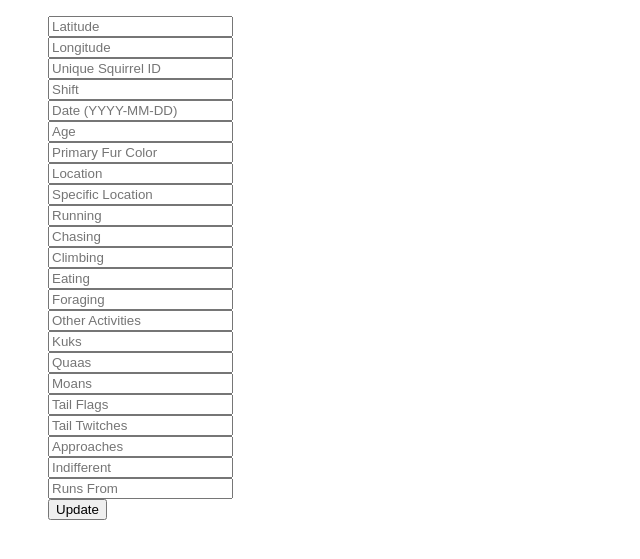
After one commit to shr-frank/project56, a Django app: a page that uses tracker/templates/tracker/update.html in a window 1280 px wide. The commit adds this page. Shown: the top 559 px of the page, without its empty margins (0-640 px from the left). Run offline with Django 3.2, Linux system fonts and the light colour scheme.

Commit message:
Added update function

```diff
--- a/project56/urls.py
+++ b/project56/urls.py
@@ -17,6 +17,6 @@ from django.contrib import admin
 from django.urls import path, include
 
 urlpatterns = [
-    path('tracker/', include('tracker.urls')),
+    path('tracker/', include(('tracker.urls','tracker'),namespace='tracker')),
     path('admin/', admin.site.urls),
 ]
--- a/tracker/templates/tracker/sightings.html
+++ b/tracker/templates/tracker/sightings.html
@@ -11,7 +11,7 @@
 	<p>
 	{% for squirrel in sq_all %}
 	<ul>
-		<li> {{squirrel}} <a href="">EDIT</a></li>
+		<li> {{squirrel}} <a href="{% url 'tracker:update' squirrel.unique_squirrel_id %}">EDIT</a></li>
 	</ul>
 	{% endfor %}
 
--- /dev/null
+++ b/tracker/templates/tracker/update.html
@@ -0,0 +1,44 @@
+<!DOCTYPE html>
+<html lang="en">
+<head>
+    <meta charset="UTF-8">
+    <title>Title</title>
+</head>
+<body>
+
+        <p>
+
+        <ul>
+		<div>
+		<form method="post" action="">
+			{% csrf_token %}
+			<input type="text" placeholder="Latitude" name="latitude"><br>
+			<input type="text" placeholder="Longitude" name="lngitude"><br>
+			<input type="text" placeholder="Unique Squirrel ID" name="unique_squirrel_id"><br>
+			<input type="text" placeholder="Shift" name="shift"><br>
+			<input type="text" placeholder="Date (YYYY-MM-DD)" name="date"><br>
+			<input type="text" placeholder="Age" name="age"><br>
+			<input type="text" placeholder="Primary Fur Color" name="primary_fur_color"><br>
+			<input type="text" placeholder="Location" name="location"><br>
+			<input type="text" placeholder="Specific Location" name="specific_location"><br>
+			<input type="text" placeholder="Running" name="running"><br>
+			<input type="text" placeholder="Chasing" name="chasing"><br>
+			<input type="text" placeholder="Climbing" name="climbing"><br>
+			<input type="text" placeholder="Eating" name="eating"><br>
+			<input type="text" placeholder="Foraging" name="foraging"><br>
+			<input type="text" placeholder="Other Activities" name="other_activities"><br>
+			<input type="text" placeholder="Kuks" name="kuks"><br>
+			<input type="text" placeholder="Quaas" name="quaas"><br>
+			<input type="text" placeholder="Moans" name="moans"><br>
+			<input type="text" placeholder="Tail Flags" name="tail_flags"><br>
+			<input type="text" placeholder="Tail Twitches" name="tail_twitches"><br>
+			<input type="text" placeholder="Approaches" name="approaches"><br>
+			<input type="text" placeholder="Indifferent" name="indifferent"><br>
+			<input type="text" placeholder="Runs From" name="runs_from"><br>
+			<button type="submit"> Update</button>
+		</form>
+		</div>
+        </ul>
+
+</body>
+</html>
--- a/tracker/urls.py
+++ b/tracker/urls.py
@@ -4,4 +4,5 @@ from . import views
 
 urlpatterns = [
     path('sightings/', views.sightings,  name='sightings.html'),
+    path('<str:unique_squirrel_id>/',views.update,name='update')
 ]
--- a/tracker/views.py
+++ b/tracker/views.py
@@ -1,8 +1,24 @@
 from django.shortcuts import render
+from django.template import RequestContext
 from .models import *
+from .module import *
+from django.apps import apps
 def sightings(request):
     sq_all=Squirrel.objects.all()
     return render(request, 'tracker/sightings.html', locals())
+def update(request,unique_squirrel_id):
+
+    if request.method=='POST':
+        x=list(request.POST.values())[1:]
+        sqs = Squirrel.objects.filter(unique_squirrel_id=unique_squirrel_id)
+        model = apps.get_model('tracker', 'Squirrel')
+        field_names = [f.name for f in model._meta.fields][1:]
+        for sq in sqs:
+            for idx,f in enumerate(field_names):
+                if x[idx]:
+                    setattr(sq,f,x[idx])
+            sq.save()
+    return render(request, 'tracker/update.html',locals())
 
 
 # Create your views here.
```
Also changed, not shown: tracker/module.py (added, +10 -0 lines), db.sqlite3.
